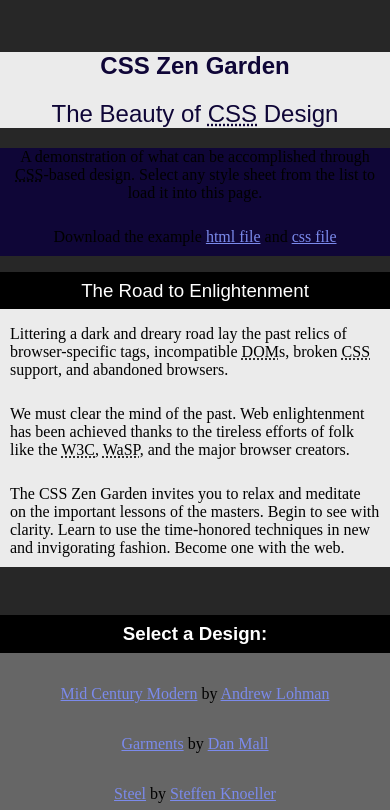
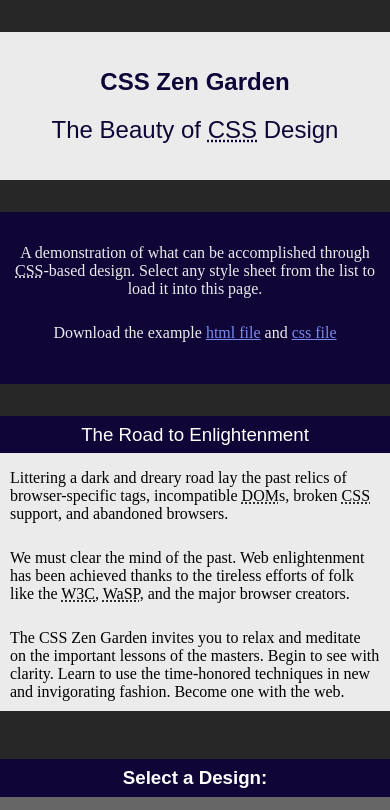
Before and after one commit to KrazyLama789/zengarden, a plain HTML site: page index.html in a window 390 px wide. Shown: the top 810 px of the page. Drawn offline with Linux system fonts and the light colour scheme; a web font is replaced by a local one.

Commit message:
mobile accessibility

```diff
--- a/style.scss
+++ b/style.scss
@@ -243,3 +243,16 @@ nav ul li,
     padding-top: 1rem;
     padding-bottom: 1rem;
 }
+
+/*========ACCESSIBILITY FOR SMALL VIEWS========*/
+
+header, .summary {
+    padding-top: 1rem;
+    padding-bottom: 1rem;
+}
+
+.summary {
+    color: variables.$white;
+    margin-top: 2rem;
+    margin-bottom: 2rem;
+}
```
Also changed, not shown: style.css, 1 other file.
